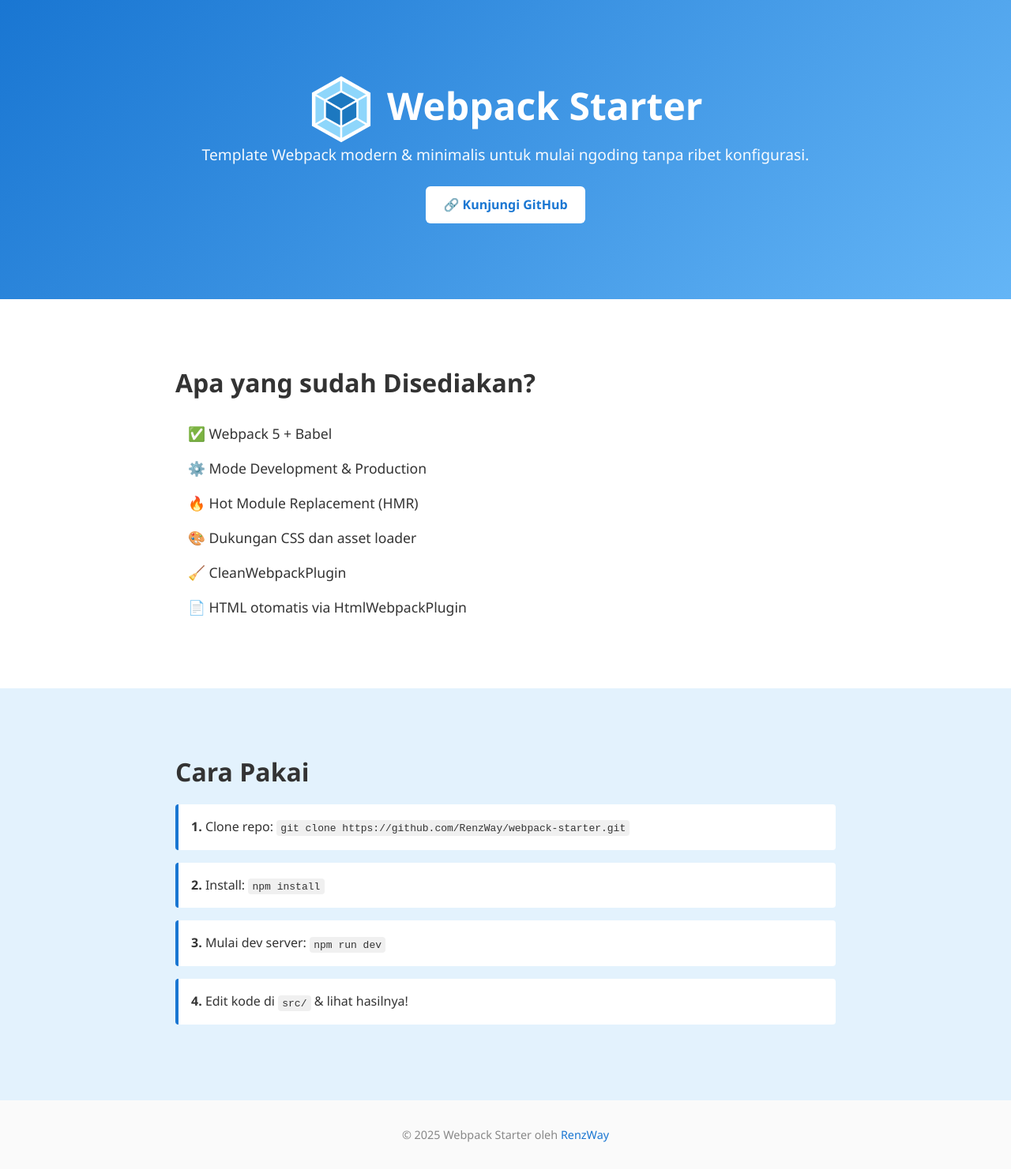
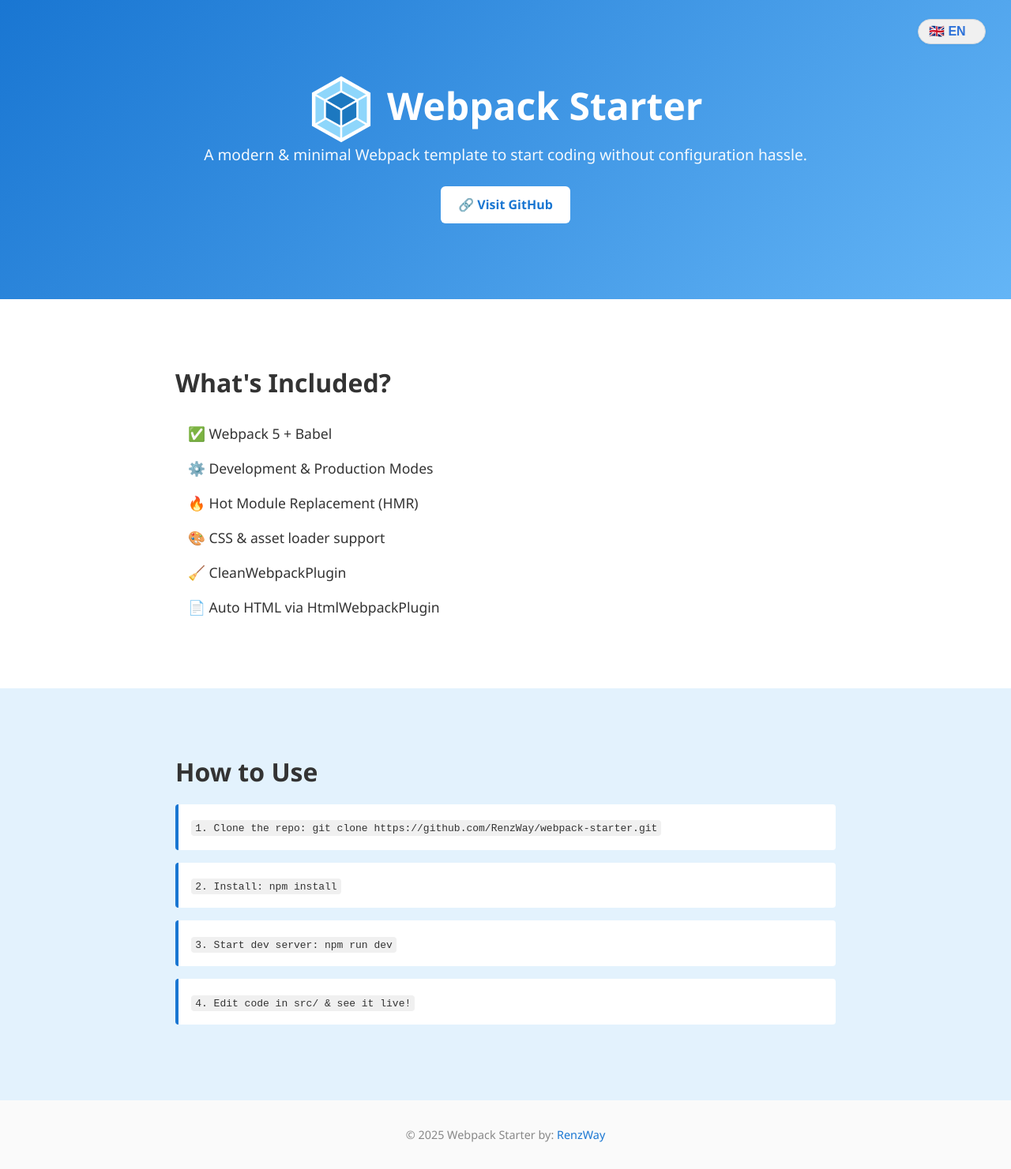
Before and after one commit to RenzWay/webpack-starter, a website built with webpack: page index.html in a window 1280 px wide. Shown: the whole page at 79% size. Built offline with nearby package versions, Linux system fonts and the light colour scheme.

Commit message:
some litle update for languange

```diff
--- a/index.html
+++ b/index.html
@@ -10,7 +10,7 @@
 <body>
     <main id="content"></main>
     <footer>
-        <p>© 2025 Webpack Starter oleh <a href="https://github.com/RenzWay" target="_blank">RenzWay</a></p>
+        <p>© 2025 Webpack Starter by: <a href="https://github.com/RenzWay" target="_blank">RenzWay</a></p>
     </footer>
 
 </body>
--- a/src/css/style.css
+++ b/src/css/style.css
@@ -29,6 +29,7 @@ body {
   color: white;
   text-align: center;
   padding: 4rem 2rem;
+  position: relative;
 }
 
 .hero h1 {
@@ -129,3 +130,44 @@ footer a:hover {
 .justify-center {
   justify-content: center;
 }
+
+/* Language Switcher */
+.lang-switcher {
+  position: absolute;
+  top: 24px;
+  right: 32px;
+  z-index: 10;
+}
+
+.lang-switcher select {
+  padding: 0.4em 1.5em 0.4em 0.8em;
+  border-radius: 20px;
+  border: 1px solid #d0d7de;
+  background: #f0f0f0;
+  color: #2d72d9;
+  font-weight: 600;
+  font-size: 1em;
+  outline: none;
+  cursor: pointer;
+  box-shadow: 0 1px 4px rgba(0, 0, 0, 0.04);
+  transition: border 0.2s, box-shadow 0.2s;
+  appearance: none;
+  -webkit-appearance: none;
+  -moz-appearance: none;
+}
+
+.lang-switcher select:focus {
+  border: 1.5px solid #2d72d9;
+  box-shadow: 0 2px 8px rgba(45, 114, 217, 0.1);
+}
+
+@media (max-width: 600px) {
+  .lang-switcher {
+    top: 12px;
+    right: 10px;
+  }
+  .lang-switcher select {
+    font-size: 0.95em;
+    padding: 0.3em 1em 0.3em 0.6em;
+  }
+}
--- a/src/js/app.js
+++ b/src/js/app.js
@@ -1,66 +1,123 @@
 export default class App {
   constructor({ content }) {
     this.content = content;
+    this.lang = sessionStorage.getItem("lang") || "en";
   }
 
   render() {
+    const t = this.getTexts();
     return `
     <header class="hero">
       <div class="container">
+        <div class="lang-switcher">
+          <select id="lang-select">
+            <option value="id"${
+              this.lang === "id" ? " selected" : ""
+            }>🇮🇩 ID</option>
+            <option value="en"${
+              this.lang === "en" ? " selected" : ""
+            }>🇬🇧 EN</option>
+          </select>
+        </div>
         <div class="flex justify-center">
-            <img width="10%" src="./public/webpack.svg" alt="" type="image/svg+xml">
-            <h1>Webpack Starter</h1>
+            <img width="10%" src="webpack.svg" alt="Webpack logo">
+            <h1>${t.title}</h1>
         </div>
-        <p>Template Webpack modern & minimalis untuk mulai ngoding tanpa ribet konfigurasi.</p>
+        <p>${t.subtitle}</p>
         <a href="https://github.com/RenzWay/webpack-starter" target="_blank" class="btn-primary">
-          🔗 Kunjungi GitHub
+          ${t.visitGitHub}
         </a>
       </div>
     </header>
 
     <section class="features">
       <div class="container">
-        <h2>Apa yang sudah Disediakan?</h2>
+        <h2>${t.provided}</h2>
         <ul>
-          <li>✅ Webpack 5 + Babel</li>
-          <li>⚙️ Mode Development & Production</li>
-          <li>🔥 Hot Module Replacement (HMR)</li>
-          <li>🎨 Dukungan CSS dan asset loader</li>
-          <li>🧹 CleanWebpackPlugin</li>
-          <li>📄 HTML otomatis via HtmlWebpackPlugin</li>
+          ${t.features.map((item) => `<li>${item}</li>`).join("")}
         </ul>
       </div>
     </section>
 
     <section class="usage">
       <div class="container">
-        <h2>Cara Pakai</h2>
+        <h2>${t.usageTitle}</h2>
         <div class="steps">
-          <div class="step">
-            <strong>1.</strong> Clone repo:
-            <code>git clone https://github.com/RenzWay/webpack-starter.git</code>
-          </div>
-          <div class="step">
-            <strong>2.</strong> Install:
-            <code>npm install</code>
-          </div>
-          <div class="step">
-            <strong>3.</strong> Mulai dev server:
-            <code>npm run dev</code>
-          </div>
-          <div class="step">
-            <strong>4.</strong> Edit kode di <code>src/</code> & lihat hasilnya!
-          </div>
+          ${t.steps
+            .map((step) => `<div class="step"><code>${step}</code></div>`)
+            .join("")}
         </div>
       </div>
     </section>
-    `;
+  `;
+  }
+
+  getTexts() {
+    const TEXTS = {
+      id: {
+        title: "Webpack Starter",
+        subtitle:
+          "Template Webpack modern & minimalis untuk mulai ngoding tanpa ribet konfigurasi.",
+        visitGitHub: "🔗 Kunjungi GitHub",
+        provided: "Apa yang sudah Disediakan?",
+        features: [
+          "✅ Webpack 5 + Babel",
+          "⚙️ Mode Development & Production",
+          "🔥 Hot Module Replacement (HMR)",
+          "🎨 Dukungan CSS dan asset loader",
+          "🧹 CleanWebpackPlugin",
+          "📄 HTML otomatis via HtmlWebpackPlugin",
+        ],
+        usageTitle: "Cara Pakai",
+        steps: [
+          "1. Clone repo: git clone https://github.com/RenzWay/webpack-starter.git",
+          "2. Install: npm install",
+          "3. Mulai dev server: npm run dev",
+          "4. Edit kode di src/ & lihat hasilnya!",
+        ],
+      },
+      en: {
+        title: "Webpack Starter",
+        subtitle:
+          "A modern & minimal Webpack template to start coding without configuration hassle.",
+        visitGitHub: "🔗 Visit GitHub",
+        provided: "What's Included?",
+        features: [
+          "✅ Webpack 5 + Babel",
+          "⚙️ Development & Production Modes",
+          "🔥 Hot Module Replacement (HMR)",
+          "🎨 CSS & asset loader support",
+          "🧹 CleanWebpackPlugin",
+          "📄 Auto HTML via HtmlWebpackPlugin",
+        ],
+        usageTitle: "How to Use",
+        steps: [
+          "1. Clone the repo: git clone https://github.com/RenzWay/webpack-starter.git",
+          "2. Install: npm install",
+          "3. Start dev server: npm run dev",
+          "4. Edit code in src/ & see it live!",
+        ],
+      },
+    };
+
+    return TEXTS[this.lang];
   }
 
   async renderPage() {
     const app = this.render();
     const content = this.content;
+    content.innerHTML = app;
 
-    content.innerHTML = app;
+    const langSelect = document.getElementById("lang-select");
+    if (langSelect) {
+      langSelect.addEventListener("change", (e) => {
+        const selectedLang = e.target.value;
+        if (this.lang !== selectedLang) {
+          this.lang = selectedLang;
+          sessionStorage.setItem("lang", selectedLang);
+          this.renderPage();
+        }
+      });
+    }
   }
 }
--- a/webpack.common.js
+++ b/webpack.common.js
@@ -1,5 +1,6 @@
 const path = require("path");
 const HtmlWebpackPlugin = require("html-webpack-plugin");
+const CopyWebpackPlugin = require("copy-webpack-plugin");
 
 module.exports = {
   entry: path.resolve(__dirname, "./src/js/main.js"),
@@ -31,6 +32,9 @@ module.exports = {
     new HtmlWebpackPlugin({
       template: path.resolve(__dirname, "./index.html"),
     }),
+    new CopyWebpackPlugin({
+      patterns: [{ from: path.resolve(__dirname, "./public"), to: "./" }],
+    }),
   ],
   resolve: {
     extensions: [".js"],
```
Also changed, not shown: README.ind.md (added, +93 -0 lines), docs/index.html (deleted, +0 -1 lines), README.md, docs/public/webpack.svg (deleted), 2 other files.
